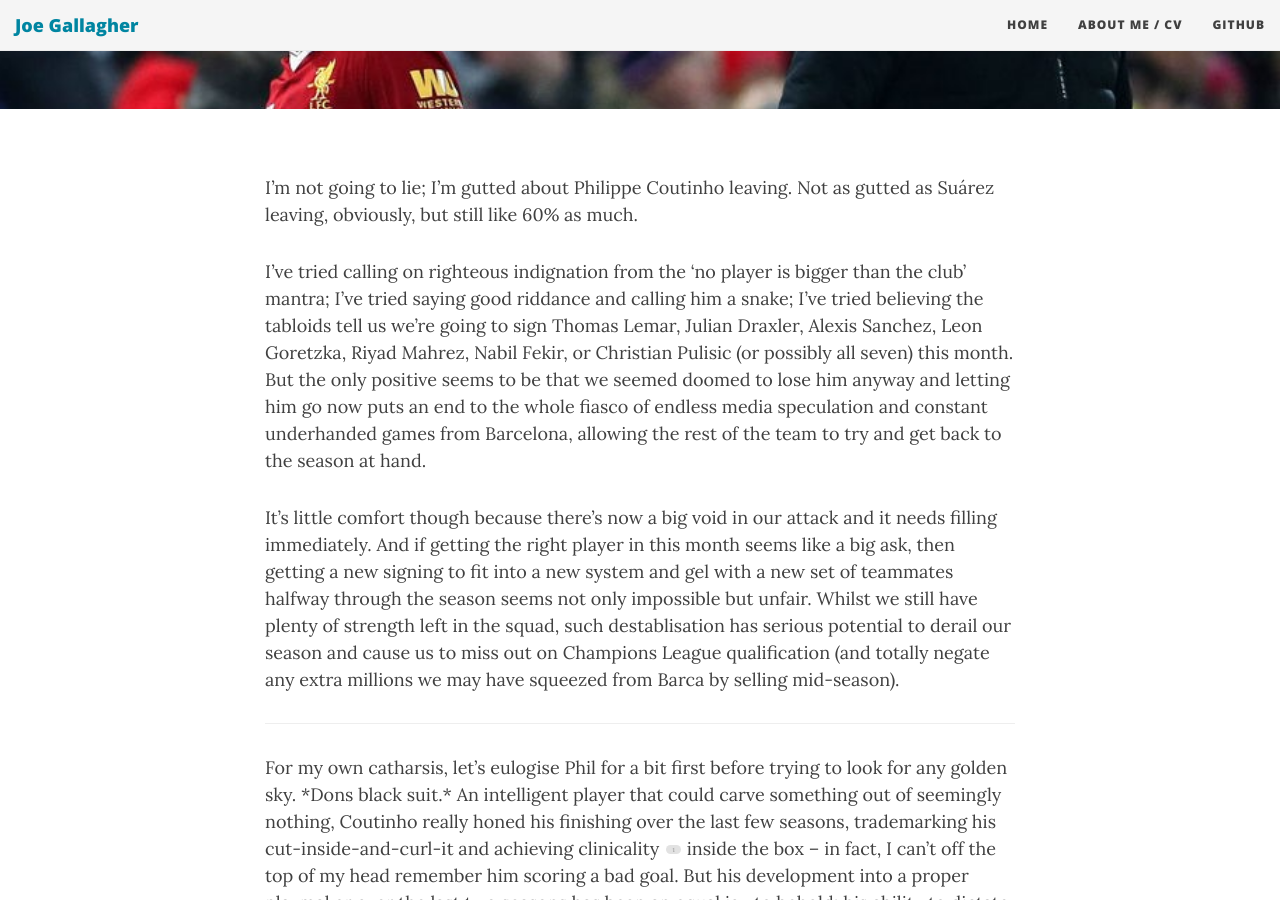
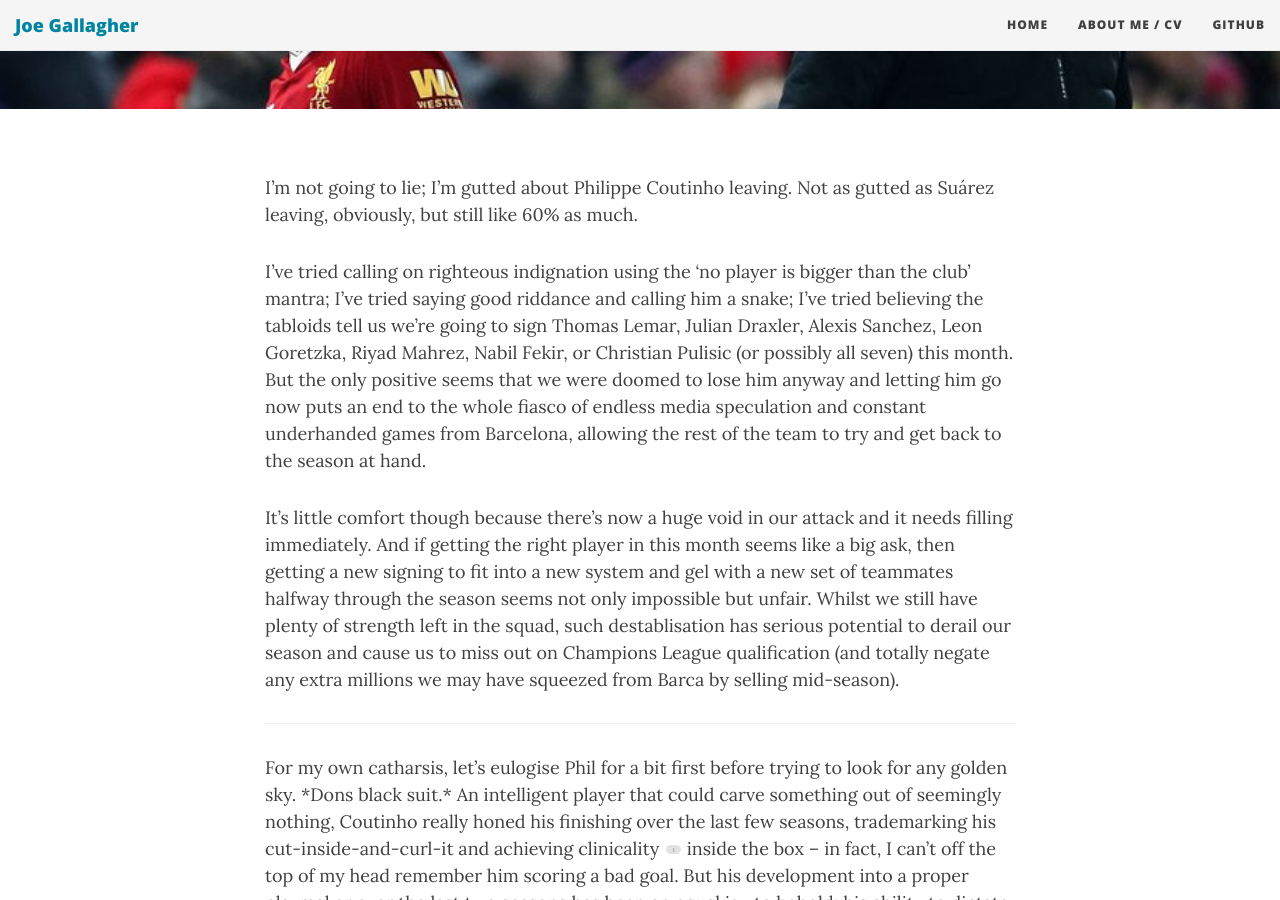
Before and after one commit to JoGall/jogall.github.io, a Jekyll site: the page built from _posts/2018-01-07-bye-bye-phil.md, in a window 1280 px wide and 900 px high, scrolled down 452 px. Built offline with Jekyll 4.4.1, drawn with Linux system fonts in a browser that asks for light colours; nearby versions of some CDN libraries; comment, search, counter and statistics services are not loaded.

Commit message:
Update 2018-01-07-bye-bye-phil.md

```diff
--- a/_posts/2018-01-07-bye-bye-phil.md
+++ b/_posts/2018-01-07-bye-bye-phil.md
@@ -16,9 +16,9 @@
 
 I’m not going to lie; I’m gutted about Philippe Coutinho leaving. Not as gutted as Suárez leaving, obviously, but still like 60% as much.
 
-I’ve tried calling on righteous indignation from the ‘no player is bigger than the club’ mantra; I’ve tried saying good riddance and calling him a snake; I’ve tried believing the tabloids tell us we’re going to sign Thomas Lemar, Julian Draxler, Alexis Sanchez, Leon Goretzka, Riyad Mahrez, Nabil Fekir, or Christian Pulisic (or possibly all seven) this month. But the only positive seems to be that we seemed doomed to lose him anyway and letting him go now puts an end to the whole fiasco of endless media speculation and constant underhanded games from Barcelona, allowing the rest of the team to try and get back to the season at hand.
+I’ve tried calling on righteous indignation using the ‘no player is bigger than the club’ mantra; I’ve tried saying good riddance and calling him a snake; I’ve tried believing the tabloids tell us we’re going to sign Thomas Lemar, Julian Draxler, Alexis Sanchez, Leon Goretzka, Riyad Mahrez, Nabil Fekir, or Christian Pulisic (or possibly all seven) this month. But the only positive seems that we were doomed to lose him anyway and letting him go now puts an end to the whole fiasco of endless media speculation and constant underhanded games from Barcelona, allowing the rest of the team to try and get back to the season at hand.
 
-It’s little comfort though because there's now a big void in our attack and it needs filling immediately. And if getting the right player in this month seems like a big ask, then getting a new signing to fit into a new system and gel with a new set of teammates halfway through the season seems not only impossible but unfair. Whilst we still have plenty of strength left in the squad, such destablisation has serious potential to derail our season and cause us to miss out on Champions League qualification (and totally negate any extra millions we may have squeezed from Barca by selling mid-season).
+It’s little comfort though because there's now a huge void in our attack and it needs filling immediately. And if getting the right player in this month seems like a big ask, then getting a new signing to fit into a new system and gel with a new set of teammates halfway through the season seems not only impossible but unfair. Whilst we still have plenty of strength left in the squad, such destablisation has serious potential to derail our season and cause us to miss out on Champions League qualification (and totally negate any extra millions we may have squeezed from Barca by selling mid-season).
 
 ------------------------------------------------------------------------
 
```
